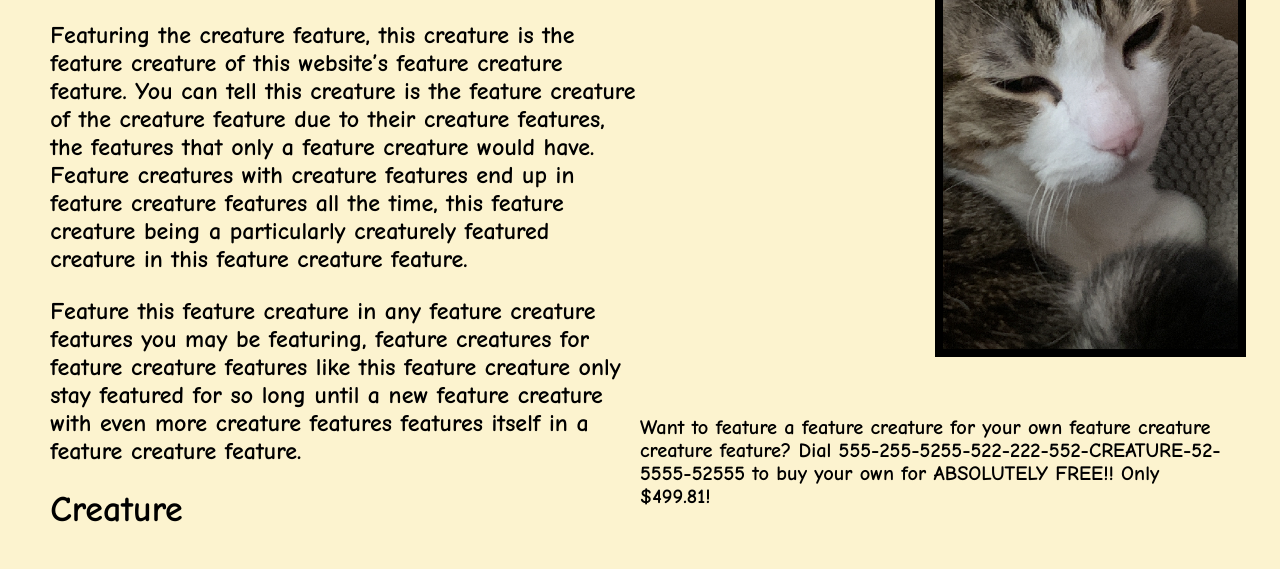
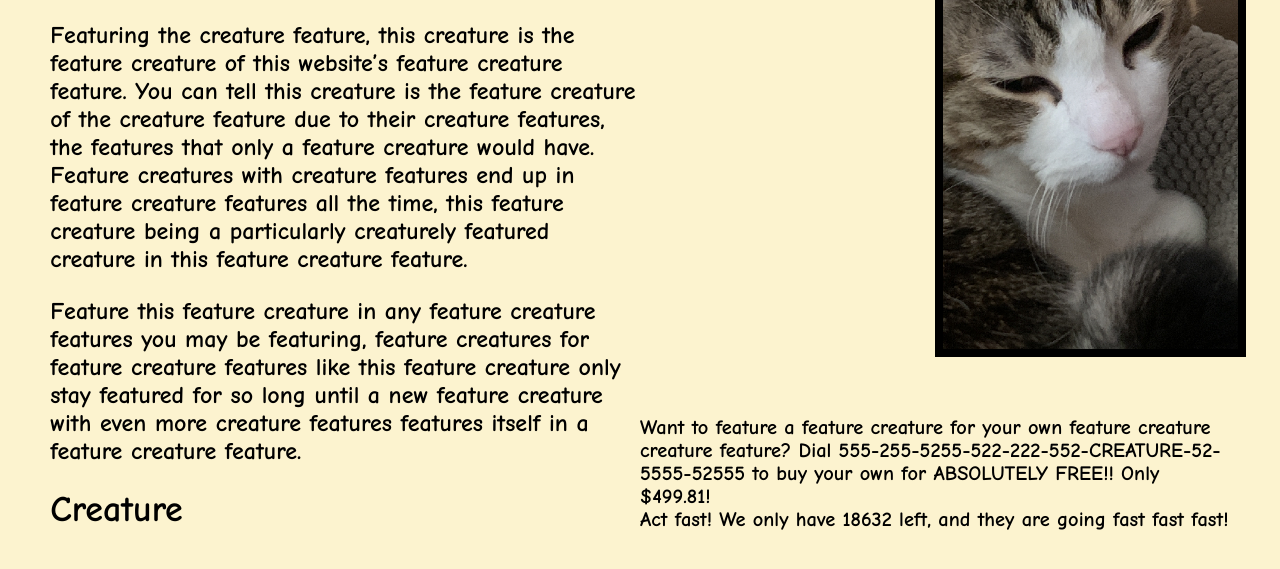
Before and after one commit to like-twelve-sixteenths-of-a-square/nonsense, a plain HTML site: page feature.html in a window 1280 px wide. Shown: the part 624-1193 px from the top of the page. Drawn offline with Linux system fonts and the light colour scheme.

Commit message:
okay this is really funny now

```diff
--- a/css/styles.css
+++ b/css/styles.css
@@ -113,6 +113,12 @@ main img {
 	font-size: 0.85em;
 }
 
+#countit {
+	width: 50%;
+	float: left;
+	font-size: 0.85em;
+}
+
 /* Style rules for footer content */
 footer p {
 	font-size: 0.75em;
--- a/feature.html
+++ b/feature.html
@@ -109,8 +109,10 @@
 
 		</div>
 
-		<div id="offer"></div>
-		<script src="scripts/scripttwo.js"></script>
+		<div id="offer">Get a creature!</div>
+		<div id="countit">We're running out!</div>
+		<script src="scripts/creaturescript.js"></script>
+		<script src="scripts/nonsensescript.js"></script>
 
 
 
--- /dev/null
+++ b/scripts/creaturescript.js
@@ -0,0 +1,7 @@
+//Something close enough I hope
+function updateMessage() {
+	var msg= 'Want to feature a feature creature for your own feature creature creature feature? Dial 555-255-5255-522-222-552-CREATURE-52-5555-52555 to buy your own for ABSOLUTELY FREE!! Only $499.81!';
+	var el = document.getElementById('offer');
+	el.textContent = msg;
+}
+updateMessage();
--- /dev/null
+++ b/scripts/nonsensescript.js
@@ -0,0 +1,9 @@
+//Let's try adding this to cover the bases
+	var first = 'Act fast! We only have ';
+	var remaining = Math.floor(Math.random()*(299-100)*100);
+	var last =' left, and they are going fast fast fast!';
+
+	var chatterMessage = first + remaining + last;
+
+	var el = document.getElementById('countit');
+	el.textContent = chatterMessage;
--- a/scripts/scripttwo.js
+++ /dev/null
@@ -1,7 +0,0 @@
-//Something close enough I hope
-function updateMessage() {
-	var msg= 'Want to feature a feature creature for your own feature creature creature feature? Dial 555-255-5255-522-222-552-CREATURE-52-5555-52555 to buy your own for ABSOLUTELY FREE!! Only $499.81!'
-	var el = document.getElementById('offer')
-	el.textContent = msg;
-}
-updateMessage();
```
